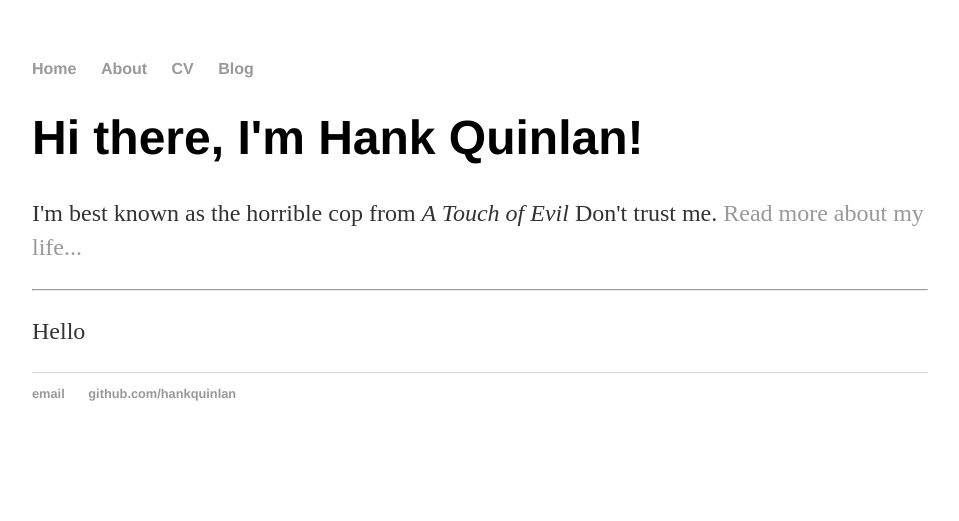
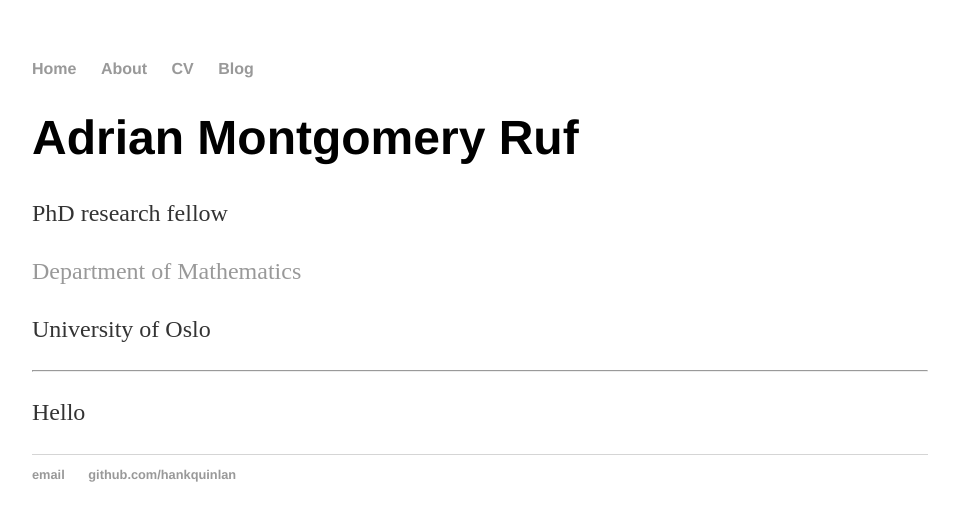
Before and after one commit to adrianmruf/adrianmruf.github.io, a Jekyll site: the page built from index.html, in a window 1280 px wide. Shown: the top 521 px of the page, without its empty margins (160-1119 px from the left). Built offline with Jekyll 4.4.1, drawn with Linux system fonts in a browser that asks for light colours.

Commit message:
Update index.html

```diff
--- a/index.html
+++ b/index.html
@@ -3,8 +3,10 @@ layout: default
 title: Adrian Montgomery Ruf
 ---
 <div class="blurb">
-	<h1>Hi there, I'm Hank Quinlan!</h1>
-	<p>I'm best known as the horrible cop from <em>A Touch of Evil</em> Don't trust me. <a href="/about">Read more about my life...</a></p>
+	<h1>Adrian Montgomery Ruf</h1>
+	<p>PhD research fellow<p>
+	<p><a href="http://www.mn.uio.no/math/english/people/aca/adrianru/">Department of Mathematics</a></p>
+	<p>University of Oslo<p>
 	<hr />
 	<p>Hello<p>
 </div><!-- /.blurb -->
```
